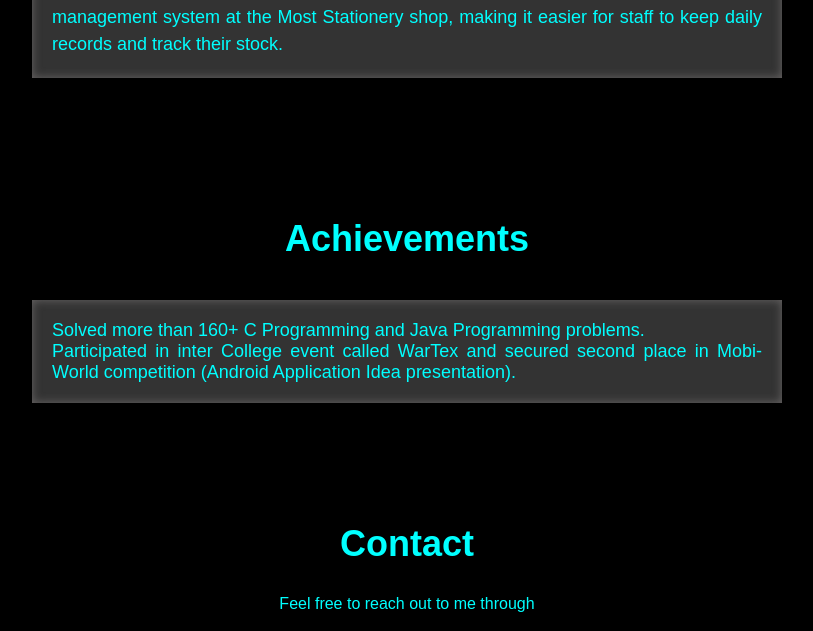
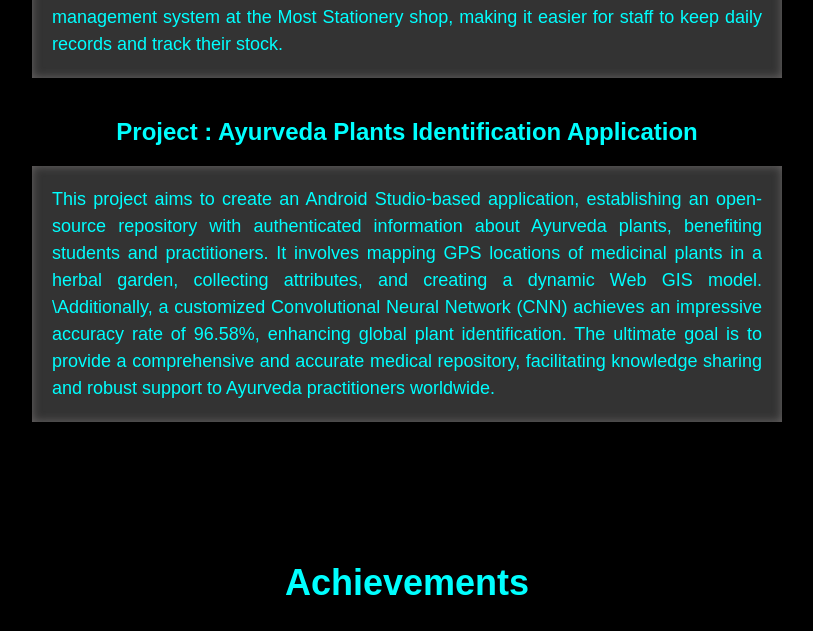
Before and after one commit to poonambugade/MyPortfolio, a plain HTML site: page index.html in a window 1280 px wide. Shown: the part 2190-2821 px from the top of the page, without its empty margins (233-1046 px from the left). Drawn offline with Linux system fonts and the light colour scheme.

Commit message:
index.html

```diff
--- a/index.html
+++ b/index.html
@@ -84,6 +84,16 @@
         The goal of this project is to improve the efficiency and effectiveness of the inventory management system at the Most
         Stationery shop, making it easier for staff to keep daily records and track their stock. </p>
     </div>
+    <div class="project">
+      <h3>Project : Ayurveda Plants Identification Application</h3>
+      <p>This project aims to create an Android Studio-based application,
+        establishing an open-source repository with authenticated information about Ayurveda plants,
+        benefiting students and practitioners. It involves mapping GPS locations of medicinal plants in a herbal garden,
+         collecting attributes, and creating a dynamic Web GIS model.
+         \Additionally, a customized Convolutional Neural Network (CNN) achieves an impressive accuracy rate of 96.58%,
+          enhancing global plant identification. The ultimate goal is to provide a comprehensive and accurate medical repository,
+          facilitating knowledge sharing and robust support to Ayurveda practitioners worldwide.</p>
+      </div>
   </div>
 </section>
 <section id="achievements">
```
